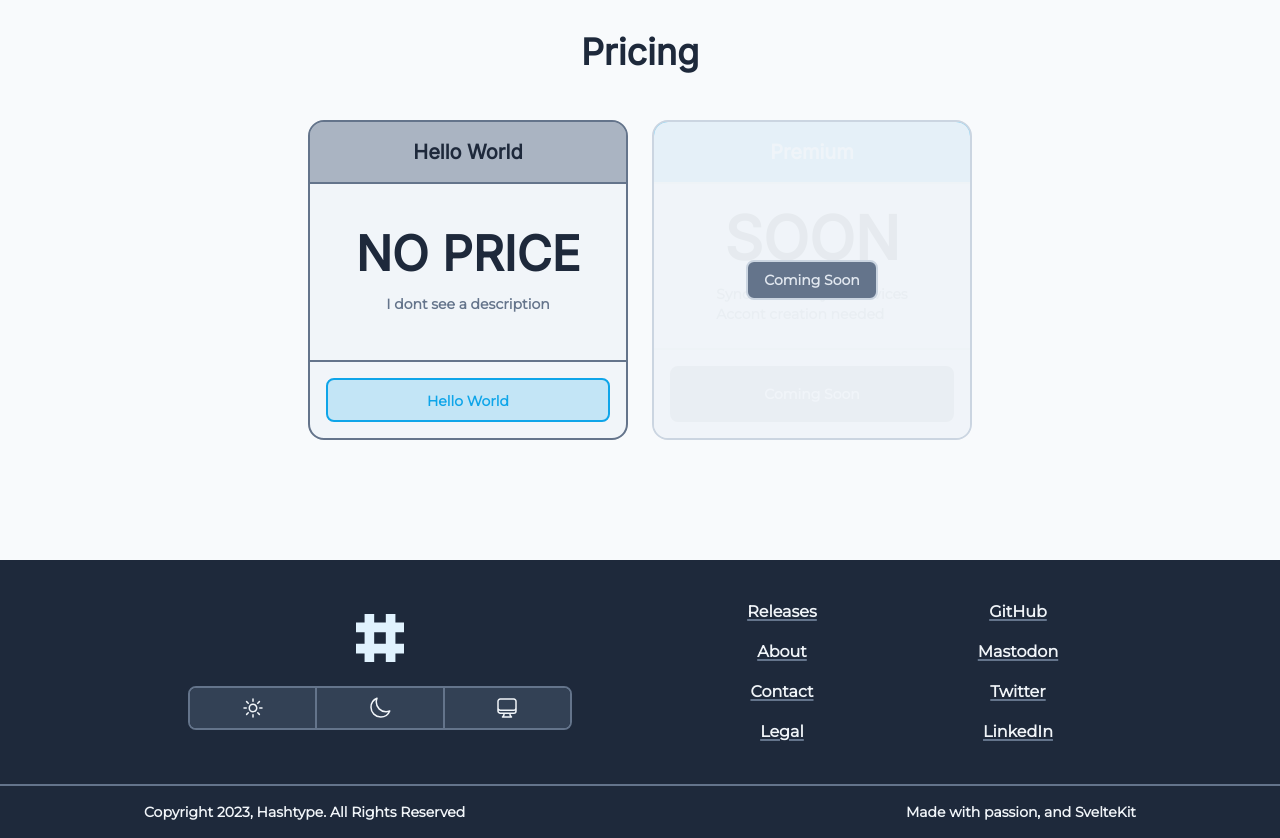
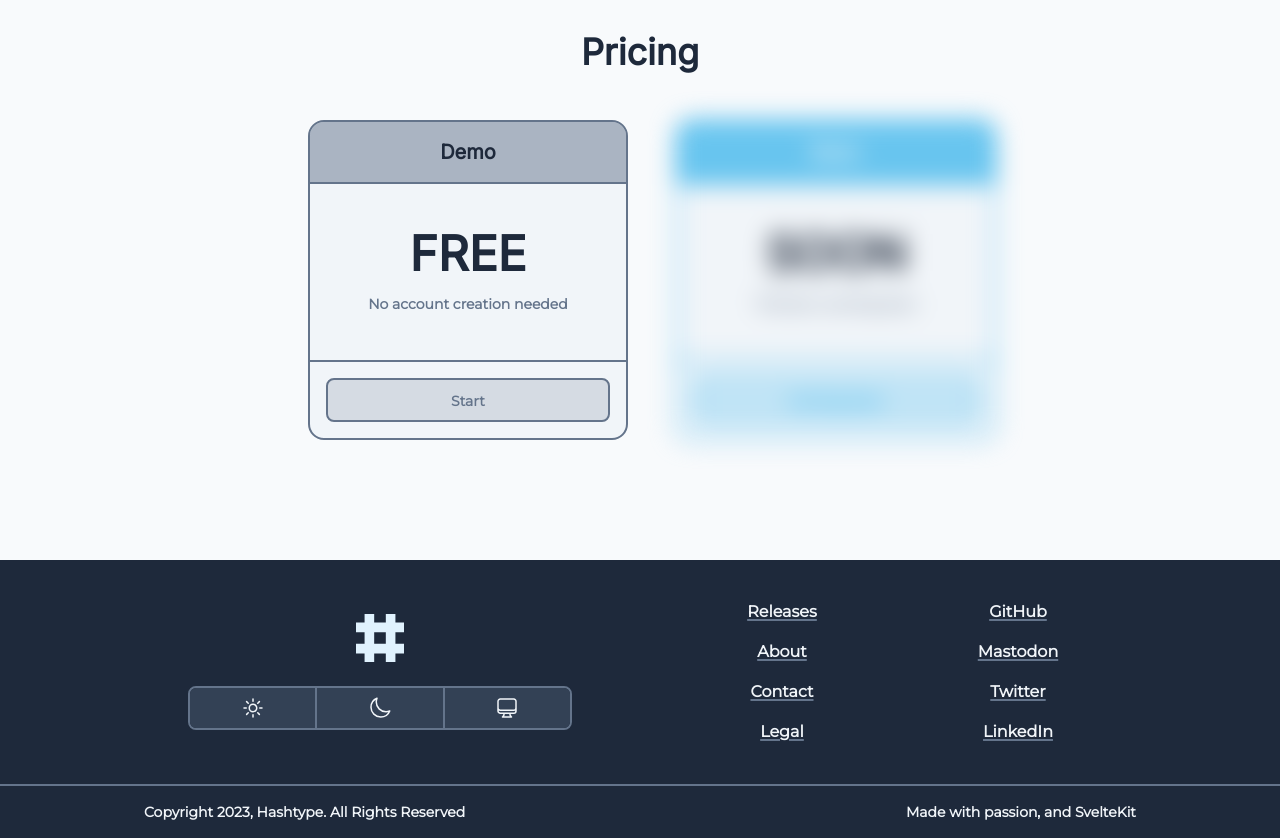
Before and after one commit to matovius/hashtype, a SvelteKit app: page / in a window 1280 px wide. Shown: the part 1560-2398 px from the top of the page. Built offline with nearby package versions, Linux system fonts and the light colour scheme; a web font is replaced by a local one.

Commit message:
Adjust pricing card elements and features

```diff
--- a/src/routes/+page.svelte
+++ b/src/routes/+page.svelte
@@ -114,50 +114,25 @@
         <div
           class="w-full flex gap-6 flex-wrap py-6 justify-center items-center"
         >
-          <PricingCard cardID="basic-pricing-card" variant="secondary" />
-          <div
-            inert
-            id="premium-card"
-            class="transition w-80 h-80 rounded-2xl flex flex-col border-2 border-slate-300 dark:border-slate-600 bg-slate-100 dark:bg-slate-800 overflow-hidden relative"
-          >
-            <div
-              class="p-4 border-b-2 text-sky-100 border-slate-300 dark:border-slate-600 bg-sky-500 flex justify-center items-center"
-            >
-              <Text as="h5">Premium</Text>
-            </div>
-            <div
-              class="p-4 h-full flex flex-col justify-center items-center gap-4"
-            >
-              <span class="text-6xl font-bold font-display">SOON</span>
-              <div class="flex flex-col font-body">
-                <span class="text-sm font-semibold text-slate-500"
-                  >Sync across all your devices</span
-                >
-                <span class="text-sm font-semibold text-slate-500"
-                  >Accont creation needed</span
-                >
-              </div>
-            </div>
-            <div
-              class="p-4 border-t-2 border-slate-300 dark:border-slate-600 flex justify-center items-center"
-            >
-              <a
-                href="/"
-                class="transition w-full px-8 py-4 flex justify-center items-center gap-2 no-underline text-slate-100 rounded-lg border-2 border-slate-500 dark:border-slate-500 hover:border-slate-600 bg-slate-500 hover:bg-slate-600"
-              >
-                <Text as="span">Coming Soon</Text>
-              </a>
-            </div>
-            <div
-              class="flex absolute inset-0 bg-slate-100/95 dark:bg-slate-900/95 justify-center items-center"
-            >
-              <div
-                class="px-4 py-2 rounded-lg bg-slate-500 dark:bg-slate-800 border-2 border-slate-300 dark:border-slate-600 text-slate-200 dark:text-slate-400 flex justify-center items-center"
-              >
-                <Text as="span">Coming Soon</Text>
-              </div>
-            </div>
-          </div>
+          <PricingCard
+            cardID="basic-pricing-card"
+            variant="secondary"
+            heading="Demo"
+            pricePoint="Free"
+            description="No account creation needed"
+            ctaText="Start"
+            ctaLink="/demo"
+            ctaVariant="secondary"
+          />
+          <PricingCard
+            cardID="premium-pricing-card"
+            variant="primary"
+            heading="Basic"
+            pricePoint="Soon"
+            description="This tier s coming soon"
+            ctaText="Coming Soon"
+            isInert
+          />
         </div>
       </div>
     </section>
--- a/src/routes/PricingCard.svelte
+++ b/src/routes/PricingCard.svelte
@@ -1,20 +1,27 @@
 <script lang="ts">
   import Text from "../components/typography/Text.svelte";
   import LinkButton from "../components/buttons/LinkButton.svelte";
+  import Button from "../components/buttons/Button.svelte";
+  import IconButton from "../components/buttons/IconButton.svelte";
+  import XMarkIcon from "../components/icons/XMarkIcon.svelte";
 
   export let cardID: string;
   export let variant: "primary" | "secondary" = "primary";
   export let heading: string = "Hello World";
   export let pricePoint: string = "No Price";
   export let description: string = "I dont see a description";
+  export let hasDetails: boolean = false;
   export let detailsList: Array<string> = ["There", "Are", "No", "Details"];
   export let ctaText: string = "Hello World";
   export let ctaLink: string = "/";
   export let ctaVariant: "primary" | "secondary" = "primary";
+  export let isInert: boolean = false;
 
   let cardVariant: string;
   let cardHeader: string;
   let cardFooter: string;
+  let inertBlur: string;
+  let detailsModalState: boolean = false;
 
   if (variant === "primary") {
     cardVariant = "border-sky-500";
@@ -25,13 +32,31 @@
     cardHeader = "border-slate-500 bg-slate-500/50";
     cardFooter = "border-slate-500";
   }
+
+  if (isInert) {
+    inertBlur = "blur-md";
+  } else {
+    inertBlur = "blur-0";
+  }
+
+  function openDetailsModal() {
+    detailsModalState = true;
+  }
+
+  function closeDetailsModal() {
+    detailsModalState = false;
+  }
 </script>
 
+<div />
 <div
   id={cardID}
-  class={`transition w-80 aspect-square rounded-2xl flex flex-col border-2 overflow-hidden ${cardVariant} bg-slate-100 dark:bg-slate-900`}
+  class={`relative ${inertBlur} transition w-80 aspect-square rounded-2xl flex flex-col border-2 overflow-hidden ${cardVariant} bg-slate-100 dark:bg-slate-900`}
+  inert={isInert}
 >
-  <div class={`py-4 border-b-2 flex justify-center items-center ${cardHeader}`}>
+  <div
+    class={`relative py-4 border-b-2 flex justify-center items-center ${cardHeader}`}
+  >
     <Text as="h5">{heading}</Text>
   </div>
   <div class="p-4 h-full flex flex-col justify-center items-center gap-4">
@@ -39,6 +64,15 @@
     <span class="text-sm font-semibold font-body text-slate-500"
       >{description}</span
     >
+    {#if hasDetails}
+      <div>
+        <Button
+          textLabel="See Details"
+          size="medium"
+          on:click={openDetailsModal}
+        />
+      </div>
+    {/if}
   </div>
   <div class={`p-4 border-t-2 ${cardFooter} flex justify-center items-center`}>
     <LinkButton
@@ -48,5 +82,26 @@
       size="medium"
       variant={ctaVariant}
     />
+    {#if detailsModalState}
+      <div
+        class="absolute inset-0 p-4 bg-slate-100/90 dark:bg-slate-900/90 flex justify-center items-center"
+      >
+        <div
+          class="relative w-full h-full p-4 rounded-xl border-2 border-slate-500 bg-slate-100 dark:bg-slate-900"
+        >
+          <div class="absolute top-2 right-2">
+            <IconButton icon={XMarkIcon} on:click={closeDetailsModal} />
+          </div>
+          <div>
+            <Text as="h6">Details</Text>
+          </div>
+          <ul class="list-disc pt-4 pl-4 max-w-full">
+            {#each detailsList as detail}
+              <li>{detail}</li>
+            {/each}
+          </ul>
+        </div>
+      </div>
+    {/if}
   </div>
 </div>
```
